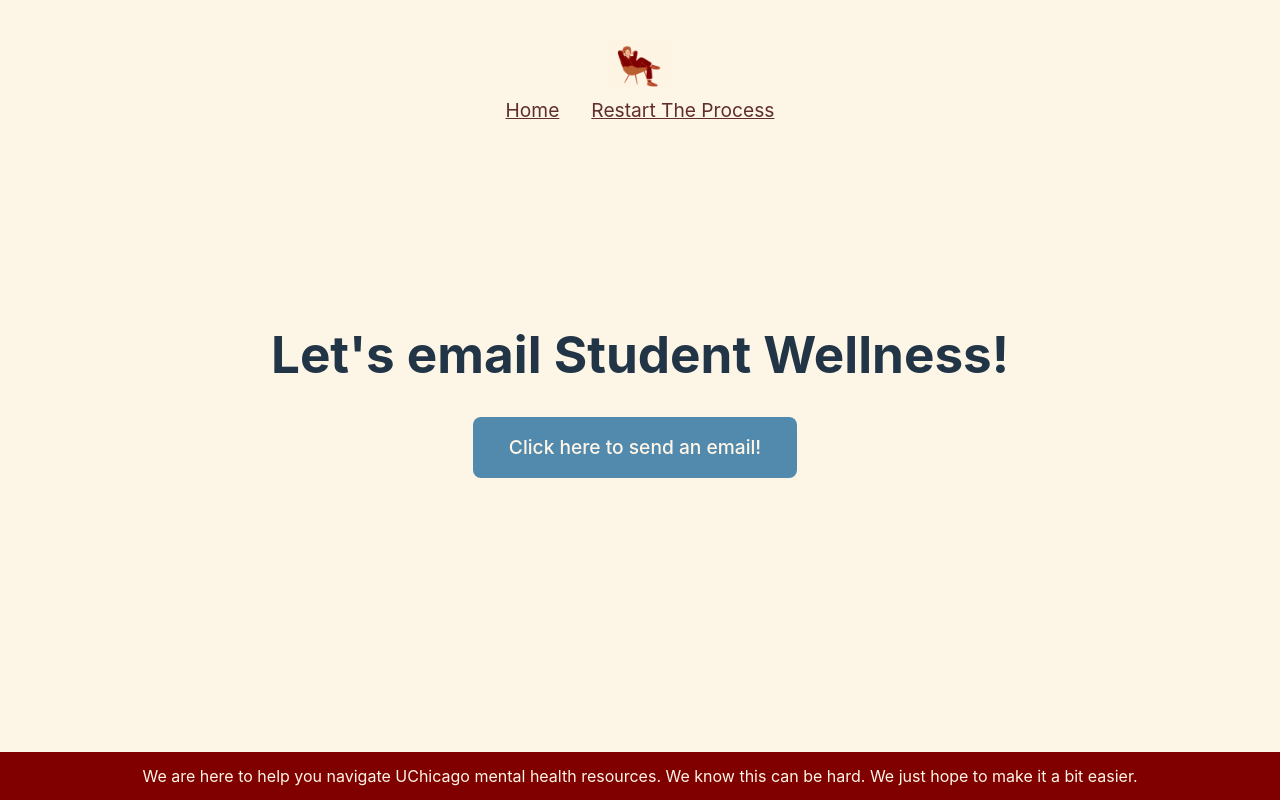
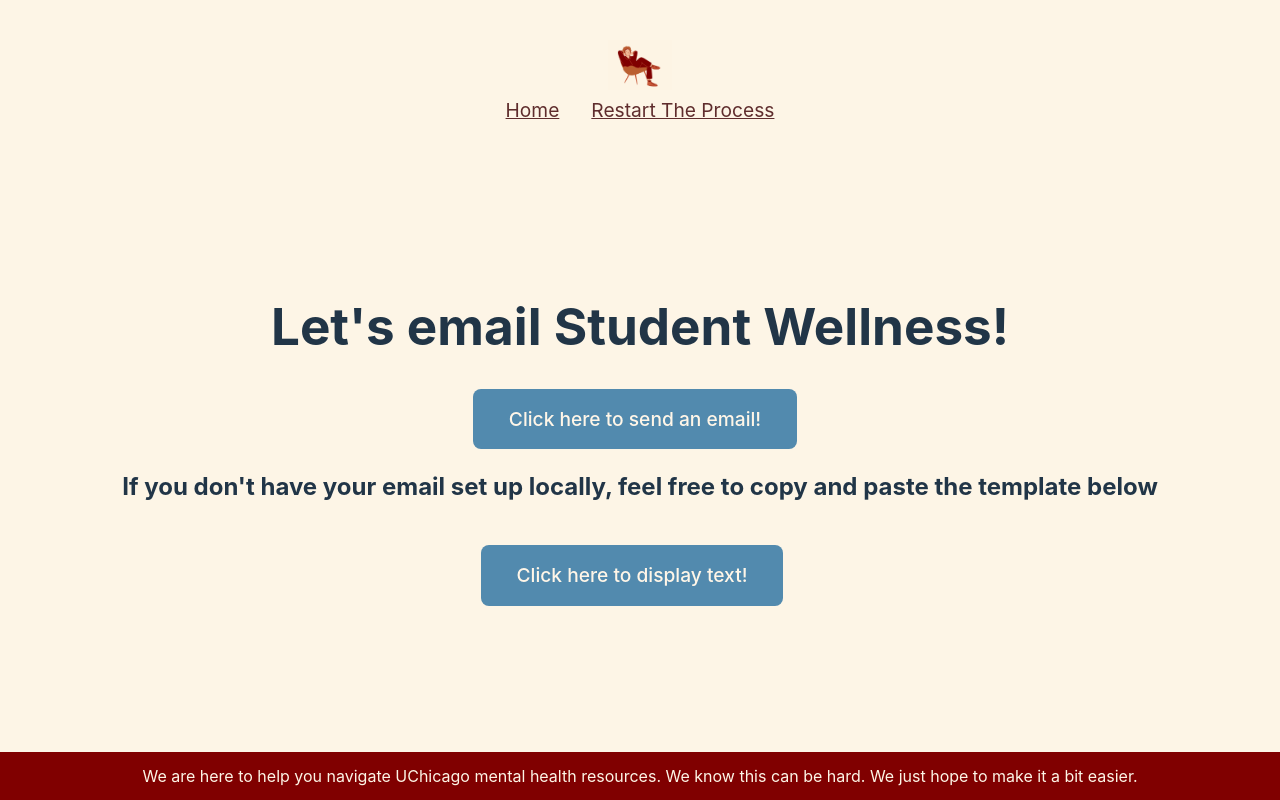
Before and after one commit to ericshagrin/First-Step, a React (Vite) app: page /Person3 in a window 1280 px wide. Built offline with nearby package versions, Linux system fonts and the light colour scheme.

Commit message:
Already engaged page updated, email pages have templates

```diff
--- a/index.html
+++ b/index.html
@@ -2,9 +2,9 @@
 <html lang="en">
   <head>
     <meta charset="UTF-8" />
-    <link rel="icon" type="image/svg+xml" href="/vite.svg" />
+    <!-- <link  />  add link to logo for header -->
     <meta name="viewport" content="width=device-width, initial-scale=1.0" />
-    <title>Vite + React + TS</title>
+    <title>FirstStep </title>
   </head>
   <body>
     <div id="root"></div>
--- a/src/App.tsx
+++ b/src/App.tsx
@@ -1,7 +1,5 @@
 import React from 'react';
 import { BrowserRouter, Link, Route, Routes } from 'react-router-dom';
-import { useState } from 'react';
-import reactLogo from './assets/react.svg';
 import HomePage from './pages/HomePage';
 import Question1 from './pages/Question1';
 import Question2 from './pages/Question2';
--- a/src/pages/EngagedPast.tsx
+++ b/src/pages/EngagedPast.tsx
@@ -1,4 +1,5 @@
 import React from 'react';
+import { Link } from 'react-router-dom';
 
 const EngagedPast: React.FC = () => {
   return (
@@ -18,6 +19,14 @@
           Student Wellness Resource Compilation
         </a>
       </button>
+      <h2>
+        Want to take the first step to your new right resource?
+      </h2>
+      <Link to="/Question3">
+        <button style={{ backgroundColor: '#528aae', marginTop: '20px' }}>
+          Explore More!
+        </button>
+      </Link>
     </div>
   );
 };
--- a/src/pages/Person3.tsx
+++ b/src/pages/Person3.tsx
@@ -1,20 +1,41 @@
-import React from 'react';
+import React, { useState } from 'react';
 
 const sendEmail = () => {
   const email = 'counselingfeedback@bsd.uchicago.edu';
   const subject = 'Subject';
   const body =
-    'Hi, My name is [Insert Name Here], a [Insert Year Here] year at UChicago looking to speak with someone from student counseling. I am available on [insert time availability here between 9am-5pm CST M-F]. I would love to begin next week if feasible Thank you so much! [Insert Your Name Here]';
+    'Hi, My name is [Insert Name Here], a [Insert Year Here] year at UChicago looking to speak with someone from student counseling. I am seeking in-person care. I am available on [insert time availability here between 9am-5pm CST M-F]. I would love to begin next week if feasible. Thank you so much! [Insert Your Name Here]';
   window.location.href = `mailto:${email}?subject=${subject}&body=${body}`;
 };
 
 const Person3: React.FC = () => {
+  const [displayText, setDisplayText] = useState('');
+
+  const handleButtonClick = () => {
+    setDisplayText('counselingfeedback@bsd.uchicago.edu \n \n \n Hi, My name is [Insert Name Here], a [Insert Year Here] year at UChicago looking to speak with someone from student counseling. \n \n I am seeking in-person care. I am available on [insert time availability here between 9am-5pm CST M-F]. \n \n I would love to begin next week if feasible. \n \n Thank you so much! \n \n [Insert Your Name Here]')
+  };
+
   return (
-    <div className="container-resources">
+    <div
+    className="container-resources"
+    style={{ maxHeight: '80vh', overflowY: 'auto', paddingTop: '50px' }}
+    >
       <h1>Let's email Student Wellness!</h1>
       <button style={{ backgroundColor: '#528aae', marginRight: '10px' }} onClick={sendEmail}>
         Click here to send an email!
       </button>
+      <h2>If you don't have your email set up locally, feel free to copy and paste the template below</h2>
+      <button style={{ backgroundColor: '#528aae', marginTop: '20px' }} onClick={handleButtonClick}>
+        Click here to display text!
+      </button>
+      {displayText && (
+        <div style={{ textAlign: 'center' }}>
+          <p style={{ fontWeight: 'bold' }}>Email:</p>
+          <p>{displayText.split('\n')[0]}</p>
+          <p style={{ fontWeight: 'bold' }}>Template:</p>
+          <p>{displayText.split('\n').slice(2).join('\n')}</p>
+        </div>
+      )}
     </div>
   );
 };
--- a/src/pages/Virtual2.tsx
+++ b/src/pages/Virtual2.tsx
@@ -1,4 +1,4 @@
-import React from 'react';
+import React, { useState } from 'react';
 
 const sendEmail = () => {
   const email = 'counselingfeedback@bsd.uchicago.edu';
@@ -8,18 +8,36 @@
   window.location.href = `mailto:${email}?subject=${subject}&body=${body}`;
 };
 
-const Person3: React.FC = () => {
+const Virtual2: React.FC = () => {
+  const [displayText, setDisplayText] = useState('');
+
+  const handleButtonClick = () => {
+    setDisplayText('counselingfeedback@bsd.uchicago.edu \n \n \n Hi, My name is [Insert Name Here], a [Insert Year Here] year at UChicago looking to speak with someone from student counseling virtually. \n \n I am seeking virtual care. I am available on [insert time availability here between 9am-5pm CST M-F]. \n \n I would love to begin next week if feasible. \n \n Thank you so much! \n \n [Insert Your Name Here]')
+  };
+
   return (
-    <div className="container-resources">
+    <div
+    className="container-resources"
+    style={{ maxHeight: '80vh', overflowY: 'auto', paddingTop: '50px' }}
+    >
       <h1>Let's email Student Wellness!</h1>
-      <button
-        style={{ backgroundColor: '#528aae', marginRight: '10px' }}
-        onClick={sendEmail}
-      >
+      <button style={{ backgroundColor: '#528aae', marginRight: '10px' }} onClick={sendEmail}>
         Click here to send an email!
       </button>
+      <h2>If you don't have your email set up locally, feel free to copy and paste the template below</h2>
+      <button style={{ backgroundColor: '#528aae', marginTop: '20px' }} onClick={handleButtonClick}>
+        Click here to display text!
+      </button>
+      {displayText && (
+        <div style={{ textAlign: 'center' }}>
+          <p style={{ fontWeight: 'bold' }}>Email:</p>
+          <p>{displayText.split('\n')[0]}</p>
+          <p style={{ fontWeight: 'bold' }}>Template:</p>
+          <p>{displayText.split('\n').slice(2).join('\n')}</p>
+        </div>
+      )}
     </div>
   );
 };
 
-export default Person3;
+export default Virtual2;
```
Also changed, not shown: .gitpod.yml (added), 8 other files (tests, documents, lock files or other folders).
